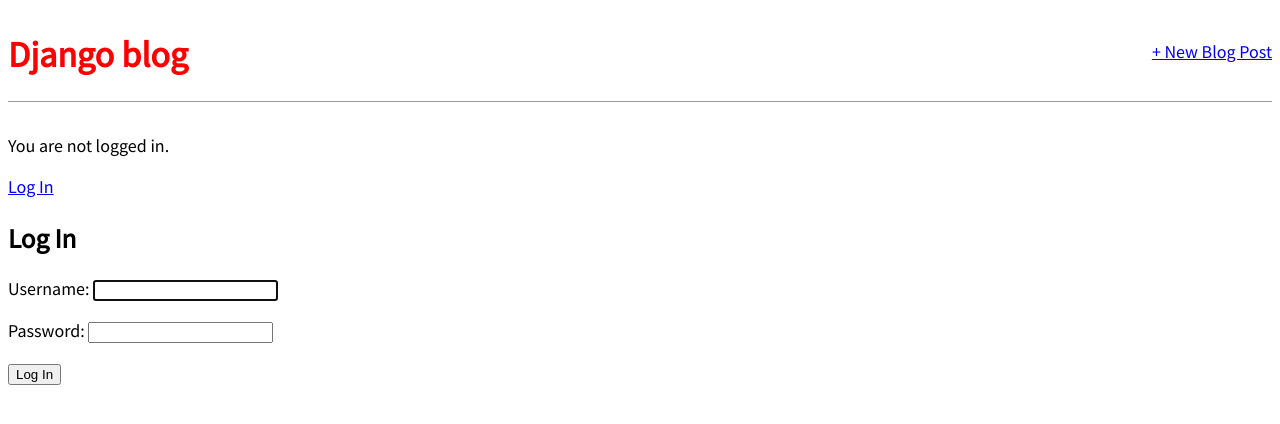
After one commit to theshameem/Django-For-Beginners, a Django app: page /accounts/login/ in a window 1280 px wide. The commit adds this page. Shown: the top 424 px of the page. Run offline with Django 3.2, Linux system fonts and the light colour scheme.

Commit message:
Login/Logout

```diff
--- a/blog/blog_project/settings.py
+++ b/blog/blog_project/settings.py
@@ -121,3 +121,5 @@
 
 STATIC_URL = '/static/'
 STATICFILES_DIRS = BASE_DIR/'static',
+LOGIN_REDIRECT_URL = 'home'
+LOGOUT_REDIRECT_URL = 'home'
--- a/blog/blog_project/urls.py
+++ b/blog/blog_project/urls.py
@@ -18,5 +18,6 @@
 
 urlpatterns = [
     path('admin/', admin.site.urls),
+    path('accounts/', include('django.contrib.auth.urls')),
     path('', include('blog.urls')),
 ]
--- a/blog/templates/base.html
+++ b/blog/templates/base.html
@@ -17,6 +17,13 @@
         <a href="{% url 'post_new' %}">+ New Blog Post</a>
       </div>
     </header>
+    {% if user.is_authenticated %}
+      <p>Hi {{  user.username }}</p>
+      <p> <a href="{% url 'logout' %}">Log Out</a> </p>
+    {% else %}
+      <p>You are not logged in.</p>
+      <a href="{% url 'login' %}">Log In</a>
+    {% endif %}
     <div>
         {% block content %}
         {% endblock content %}
--- /dev/null
+++ b/blog/templates/registration/login.html
@@ -0,0 +1,10 @@
+{% extends 'base.html' %}
+
+{% block content %}
+  <h2>Log In</h2>
+  <form method="POST">
+    {% csrf_token %}
+    {{ form.as_p }}
+    <button type="submit">Log In</button>
+  </form>
+{% endblock %}
```
Also changed, not shown: blog/db.sqlite3.
